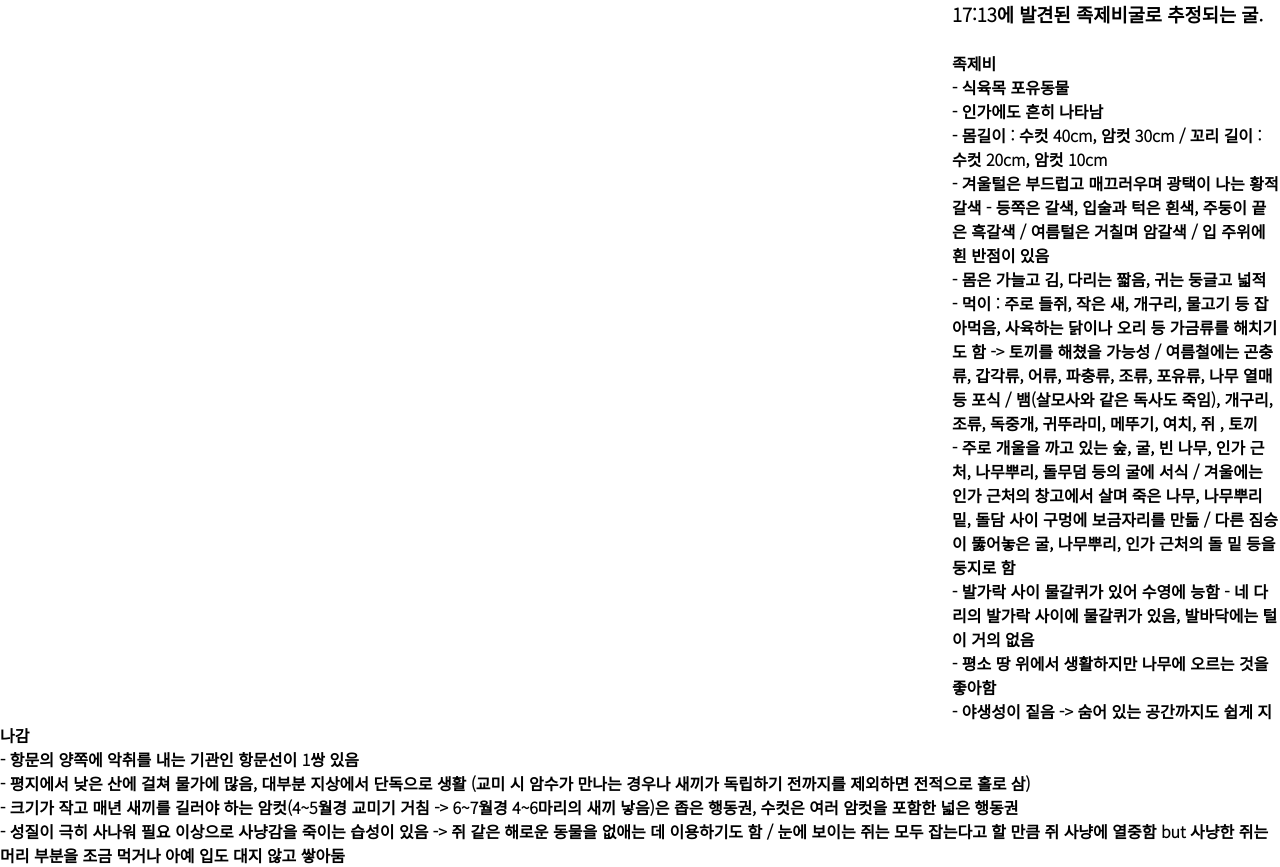
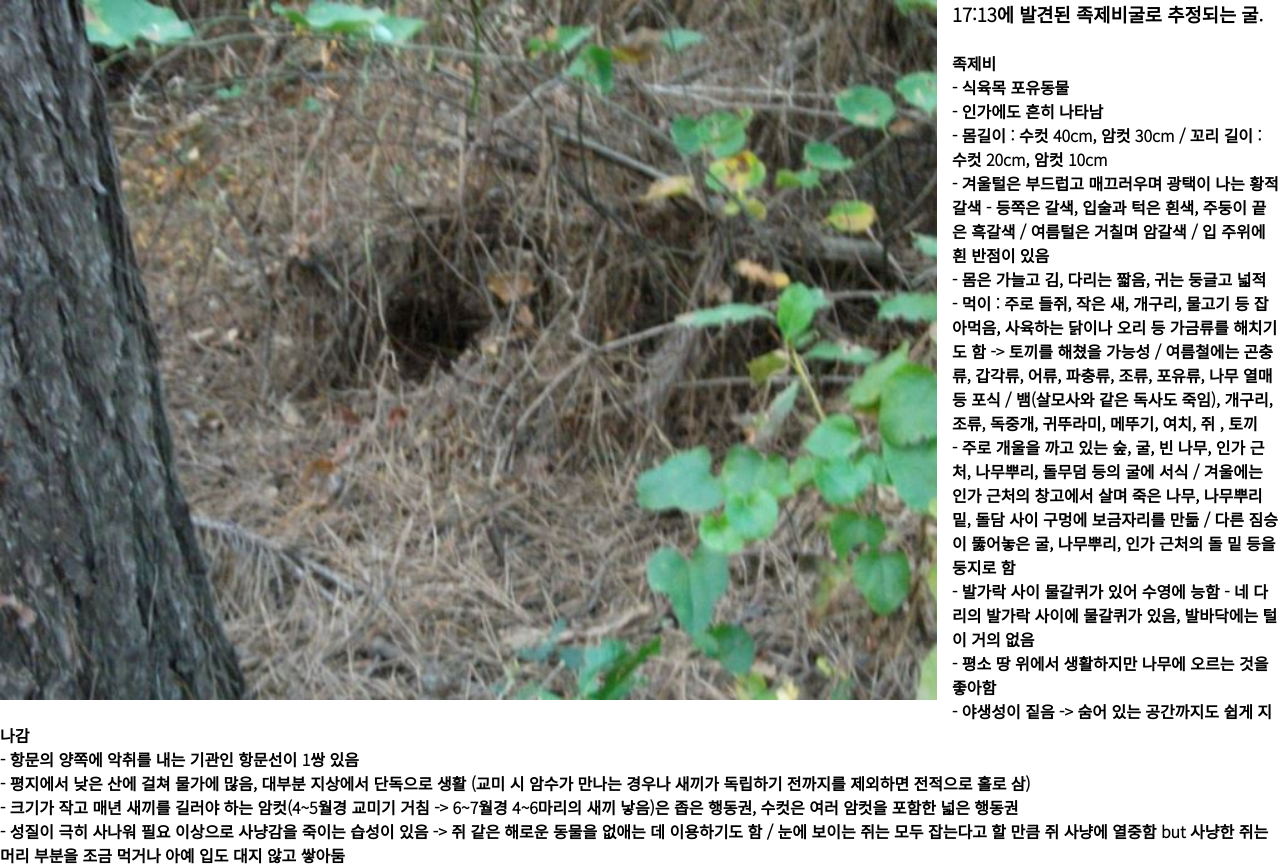
Before and after one commit to moonsoyul/6, a plain HTML site: page index.html in a window 1280 px wide. Drawn offline with Linux system fonts and the light colour scheme.

Commit message:
Update 6.css

```diff
--- a/6.css
+++ b/6.css
@@ -15,7 +15,7 @@
  }
 
  .background{
-    background-image: url("pic/6.png");
+    background-image: url("6.png");
 
     width:937px;
     height:700px;
```
